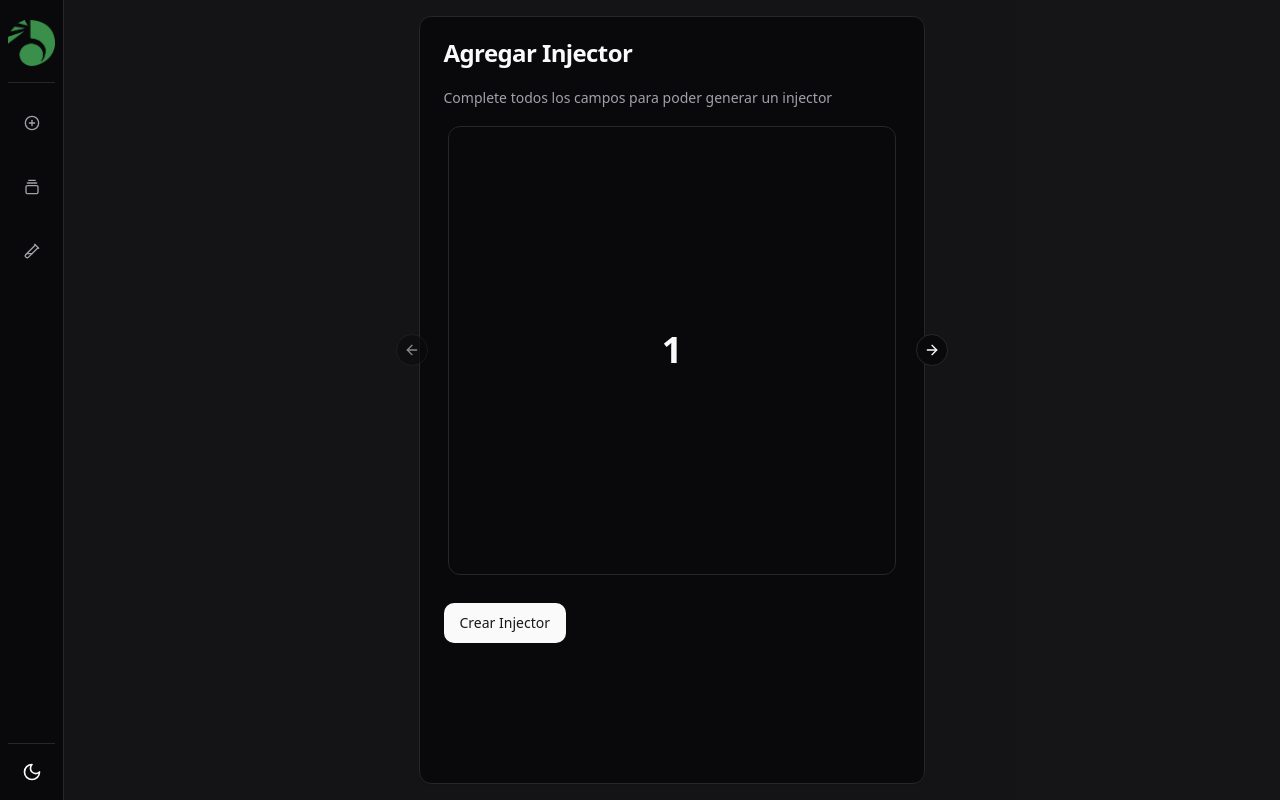
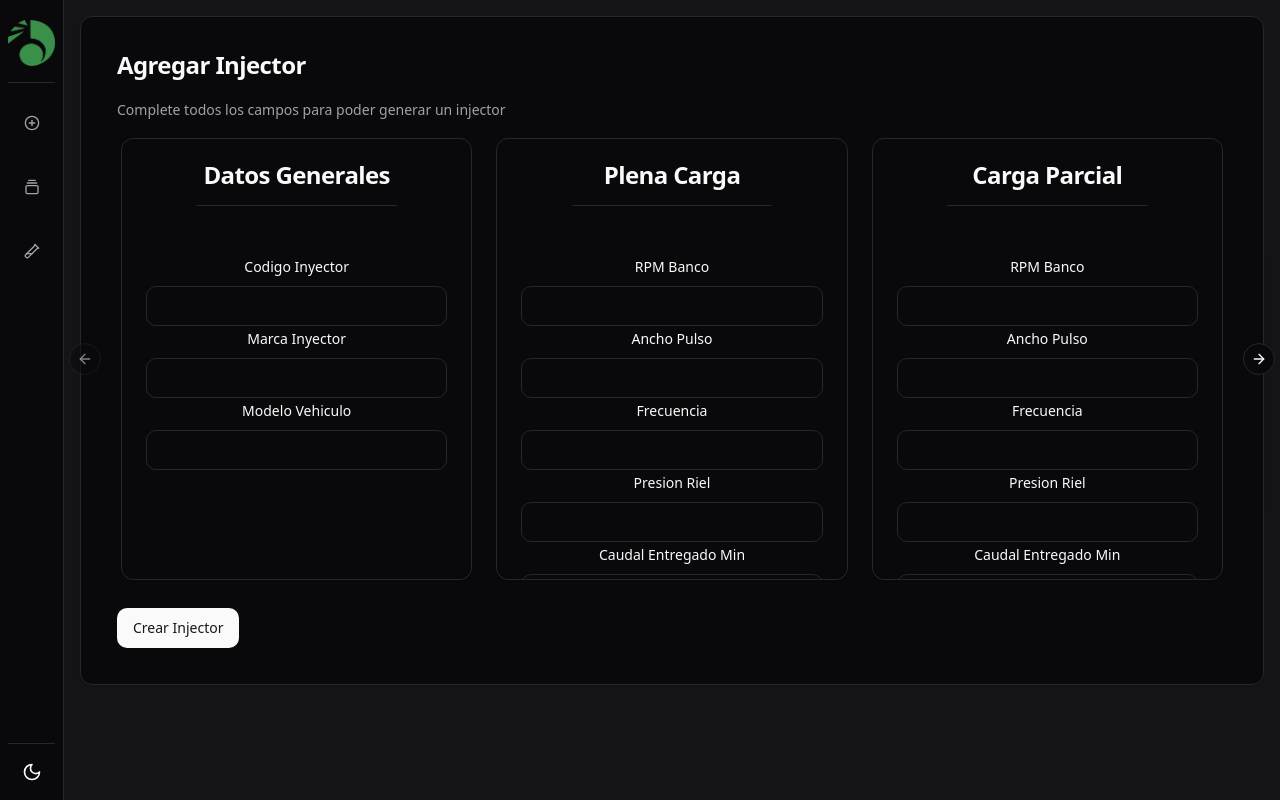
Before and after one commit to Mugmask/injectors-tester, a React (Vite) app: page /injectors/add in a window 1280 px wide. Built offline with nearby package versions, Linux system fonts and the light colour scheme.

Commit message:
carousel injector form

```diff
--- a/src/components/History/History.jsx
+++ b/src/components/History/History.jsx
@@ -3,7 +3,7 @@ import HistoryTable from "./HistoryTable";
 
 export default function History() {
   return (
-    <div className="flex flex-col w-11/12">
+    <div className="flex flex-col w-full">
       <div className="grid gap-4 sm:grid-cols-2 md:grid-cols-4 pb-4 max-sm:grid-cols-2 ">
         <Card className="p-3 sm:col-span-2 md:col-span-4 max-sm:col-span-2">
           <CardHeader className="pb-3">
--- a/src/components/Injectors/Injectors.jsx
+++ b/src/components/Injectors/Injectors.jsx
@@ -3,7 +3,7 @@ import InjectorsTable from "./InjectorsTable";
 
 export default function Injectors() {
   return (
-    <div className="flex flex-col w-11/12">
+    <div className="flex flex-col w-full">
       <div className="grid gap-4 sm:grid-cols-2 md:grid-cols-4 pb-4 max-sm:grid-cols-2 ">
         <Card className="p-3 sm:col-span-2 md:col-span-4 max-sm:col-span-2">
           <CardHeader className="pb-3">
--- a/src/components/Injectors/InjectorsAdd.jsx
+++ b/src/components/Injectors/InjectorsAdd.jsx
@@ -4,84 +4,221 @@ import { Input } from "@/components/ui/input";
 
 import { zodResolver } from "@hookform/resolvers/zod";
 import { useForm } from "react-hook-form";
-import { z } from "zod";
-import { Form, FormControl, FormDescription, FormField, FormItem, FormLabel, FormMessage } from "@/components/ui/form";
+import { string, z } from "zod";
+import { Form, FormControl, FormField, FormItem, FormLabel, FormMessage } from "@/components/ui/form";
 import { Carousel, CarouselContent, CarouselItem, CarouselNext, CarouselPrevious } from "@/components/ui/carousel";
+import { Separator } from "@/components/ui/separator";
 
 const formSchema = z.object({
-  username: z.string().min(2, {
-    message: "Username must be at least 2 characters.",
+  cod_injector: z.string().min(2, {
+    message: "Codigo Inyector es obligatorio.",
+  }),
+  brand_injector: z.string().min(2, {
+    message: "Codigo Inyector es obligatorio.",
+  }),
+  car_model: z.string().min(2, {
+    message: "Codigo Inyector es obligatorio.",
   }),
 });
+
+const stagesForms = [
+  {
+    name: "Datos Generales",
+    inputs: [
+      { id: "cod_injector", name: "Codigo Inyector" },
+      { id: "brand_injector", name: "Marca Inyector" },
+      { id: "car_model", name: "Modelo Vehiculo" },
+    ],
+  },
+  {
+    name: "Plena Carga",
+    inputs: [
+      { id: "plenaCarga_rpmBanco", name: "RPM Banco" },
+      { id: "plenaCarga_anchoPulso", name: "Ancho Pulso" },
+      { id: "plenaCarga_frecuencia", name: "Frecuencia" },
+      { id: "plenaCarga_presionRiel", name: "Presion Riel" },
+      { id: "plenaCarga_caudalEntregadoMin", name: "Caudal Entregado Min" },
+      { id: "plenaCarga_caudalEntregadoMax", name: "Caudal Entregado Max" },
+      { id: "plenaCarga_caudalRetornadoMin", name: "Caudal Retornado Min" },
+      { id: "plenaCarga_caudalRetornadoMax", name: "Caudal Retornado Max" },
+    ],
+  },
+  {
+    name: "Carga Parcial",
+    inputs: [
+      { id: "cargaParcial_rpmBanco", name: "RPM Banco" },
+      { id: "cargaParcial_anchoPulso", name: "Ancho Pulso" },
+      { id: "cargaParcial_frecuencia", name: "Frecuencia" },
+      { id: "cargaParcial_presionRiel", name: "Presion Riel" },
+      { id: "cargaParcial_caudalEntregadoMin", name: "Caudal Entregado Min" },
+      { id: "cargaParcial_caudalEntregadoMax", name: "Caudal Entregado Max" },
+      { id: "cargaParcial_caudalRetornadoMin", name: "Caudal Retornado Min" },
+      { id: "cargaParcial_caudalRetornadoMax", name: "Caudal Retornado Max" },
+    ],
+  },
+  {
+    name: "Ralenti",
+    inputs: [
+      { id: "ralenti_rpmBanco", name: "RPM Banco" },
+      { id: "ralenti_anchoPulso", name: "Ancho Pulso" },
+      { id: "ralenti_frecuencia", name: "Frecuencia" },
+      { id: "ralenti_presionRiel", name: "Presion Riel" },
+      { id: "ralenti_caudalEntregadoMin", name: "Caudal Entregado Min" },
+      { id: "ralenti_caudalEntregadoMax", name: "Caudal Entregado Max" },
+      { id: "ralenti_caudalRetornadoMin", name: "Caudal Retornado Min" },
+      { id: "ralenti_caudalRetornadoMax", name: "Caudal Retornado Max" },
+    ],
+  },
+  {
+    name: "Pre-Inyección",
+    inputs: [
+      { id: "preInyeccion_rpmBanco", name: "RPM Banco" },
+      { id: "preInyeccion_anchoPulso", name: "Ancho Pulso" },
+      { id: "preInyeccion_frecuencia", name: "Frecuencia" },
+      { id: "preInyeccion_presionRiel", name: "Presion Riel" },
+      { id: "preInyeccion_caudalEntregadoMin", name: "Caudal Entregado Min" },
+      { id: "preInyeccion_caudalEntregadoMax", name: "Caudal Entregado Max" },
+      { id: "preInyeccion_caudalRetornadoMin", name: "Caudal Retornado Min" },
+      { id: "preInyeccion_caudalRetornadoMax", name: "Caudal Retornado Max" },
+    ],
+  },
+  {
+    name: "Estanqueidad",
+    inputs: [
+      { id: "estanqueidad_rpmBanco", name: "RPM Banco" },
+      { id: "estanqueidad_anchoPulso", name: "Ancho Pulso" },
+      { id: "estanqueidad_frecuencia", name: "Frecuencia" },
+      { id: "estanqueidad_presionRiel", name: "Presion Riel" },
+      { id: "estanqueidad_caudalEntregadoMin", name: "Caudal Entregado Min" },
+      { id: "estanqueidad_caudalEntregadoMax", name: "Caudal Entregado Max" },
+      { id: "estanqueidad_caudalRetornadoMin", name: "Caudal Retornado Min" },
+      { id: "estanqueidad_caudalRetornadoMax", name: "Caudal Retornado Max" },
+    ],
+  },
+];
+
 export default function InjectorsAdd() {
-  // 1. Define your form.
   const form = useForm({
     resolver: zodResolver(formSchema),
     defaultValues: {
-      username: "",
+      cod_injector: "",
+      brand_injector: "",
+      car_model: "",
+      plenaCarga_rpmBanco: "",
+      plenaCarga_anchoPulso: "",
+      plenaCarga_frecuencia: "",
+      plenaCarga_presionRiel: "",
+      plenaCarga_caudalEntregadoMin: "",
+      plenaCarga_caudalEntregadoMax: "",
+      plenaCarga_caudalRetornadoMin: "",
+      plenaCarga_caudalRetornadoMax: "",
+      cargaParcial_rpmBanco: "",
+      cargaParcial_anchoPulso: "",
+      cargaParcial_frecuencia: "",
+      cargaParcial_presionRiel: "",
+      cargaParcial_caudalEntregadoMin: "",
+      cargaParcial_caudalEntregadoMax: "",
+      cargaParcial_caudalRetornadoMin: "",
+      cargaParcial_caudalRetornadoMax: "",
+      ralenti_rpmBanco: "",
+      ralenti_anchoPulso: "",
+      ralenti_frecuencia: "",
+      ralenti_presionRiel: "",
+      ralenti_caudalEntregadoMin: "",
+      ralenti_caudalEntregadoMax: "",
+      ralenti_caudalRetornadoMin: "",
+      ralenti_caudalRetornadoMax: "",
+      preInyeccion_rpmBanco: "",
+      preInyeccion_anchoPulso: "",
+      preInyeccion_frecuencia: "",
+      preInyeccion_presionRiel: "",
+      preInyeccion_caudalEntregadoMin: "",
+      preInyeccion_caudalEntregadoMax: "",
+      preInyeccion_caudalRetornadoMin: "",
+      preInyeccion_caudalRetornadoMax: "",
+      estanqueidad_rpmBanco: "",
+      estanqueidad_anchoPulso: "",
+      estanqueidad_frecuencia: "",
+      estanqueidad_presionRiel: "",
+      estanqueidad_caudalEntregadoMin: "",
+      estanqueidad_caudalEntregadoMax: "",
+      estanqueidad_caudalRetornadoMin: "",
+      estanqueidad_caudalRetornadoMax: "",
     },
   });
 
-  // 2. Define a submit handler.
   function onSubmit(values) {
-    // Do something with the form values.
-    // ✅ This will be type-safe and validated.
     console.log(values);
   }
 
   return (
-    <Card className="">
+    <div className="flex flex-col w-full">
+      <div className="grid gap-4 sm:grid-cols-2 md:grid-cols-4 pb-4 max-sm:grid-cols-2 ">
+        <Card className="p-3 sm:col-span-2 md:col-span-4 max-sm:col-span-2">
           <CardHeader className="pb-3">
             <CardTitle className="text-left mb-4">Agregar Injector</CardTitle>
             <CardDescription className="leading-relaxed text-left">
               Complete todos los campos para poder generar un injector
             </CardDescription>
           </CardHeader>
-      <CardContent>
-        <Carousel>
+          <CardContent className="flex justify-center">
+            <Carousel
+              className="w-full max-w-screen-2xl"
+              opts={{
+                align: "start",
+                loop: false,
+                watchDrag: false,
+              }}
+            >
+              <Form {...form}>
+                <form onSubmit={form.handleSubmit(onSubmit)} className="space-y-8" id="myform">
                   <CarouselContent>
-            {Array.from({ length: 5 }).map((_, index) => (
-              <CarouselItem key={index}>
+                    {stagesForms.map((stage, index) => (
+                      <CarouselItem key={index} className="md:basis-1/2 lg:basis-1/3">
                         <div className="p-1">
                           <Card>
-                    <CardContent className="flex aspect-square items-center justify-center p-6">
-                      {/* <div className="h-full w-full">
-                    <Form {...form}>
-                      <form onSubmit={form.handleSubmit(onSubmit)} className="space-y-8">
+                            <CardHeader className="items-center gap-3">
+                              <CardTitle>{stage.name}</CardTitle>
+                              <Separator className=" w-2/3" />
+                            </CardHeader>
+                            <CardContent className="flex aspect-square items-center justify-center p-6  overflow-y-auto">
+                              <div className="h-full w-full">
+                                {stage.inputs.map((input) => (
                                   <FormField
+                                    key={input.id}
                                     control={form.control}
-                          name="username"
+                                    name={input.id}
                                     render={({ field }) => (
                                       <FormItem>
-                              <FormLabel>Username</FormLabel>
+                                        <FormLabel>{input.name}</FormLabel>
                                         <FormControl>
-                                <Input placeholder="shadcn" {...field} />
+                                          <Input placeholder="" {...field} />
                                         </FormControl>
-                              <FormDescription>This is your public display name.</FormDescription>
                                         <FormMessage />
                                       </FormItem>
                                     )}
                                   />
-                        <Button type="submit" className="w-fu">
-                          Submit
-                        </Button>
-                      </form>
-                    </Form>
-                  </div> */}
-                      <span className="text-4xl font-semibold">{index + 1}</span>
+                                ))}
+                              </div>
                             </CardContent>
                           </Card>
                         </div>
                       </CarouselItem>
                     ))}
                   </CarouselContent>
+                </form>
+              </Form>
               <CarouselPrevious />
               <CarouselNext />
             </Carousel>
           </CardContent>
           <CardFooter>
-        <Button>Crear Injector</Button>
+            <Button type="submit" form="myform">
+              Crear Injector
+            </Button>
           </CardFooter>
         </Card>
+      </div>
+    </div>
   );
 }
```
Lines whose indentation alone changed are shown as unchanged.
